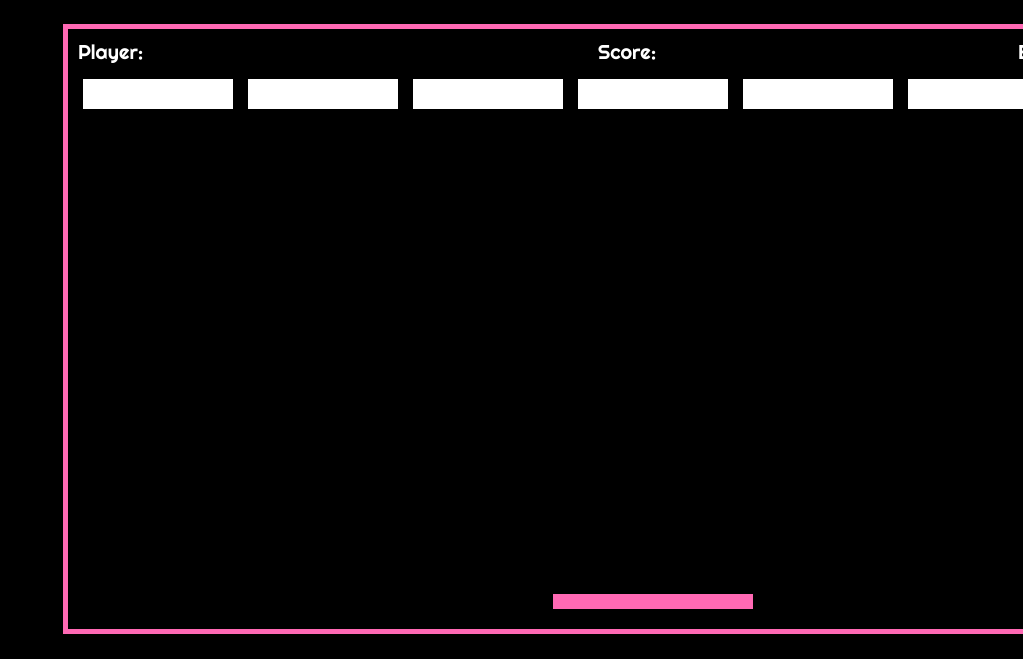
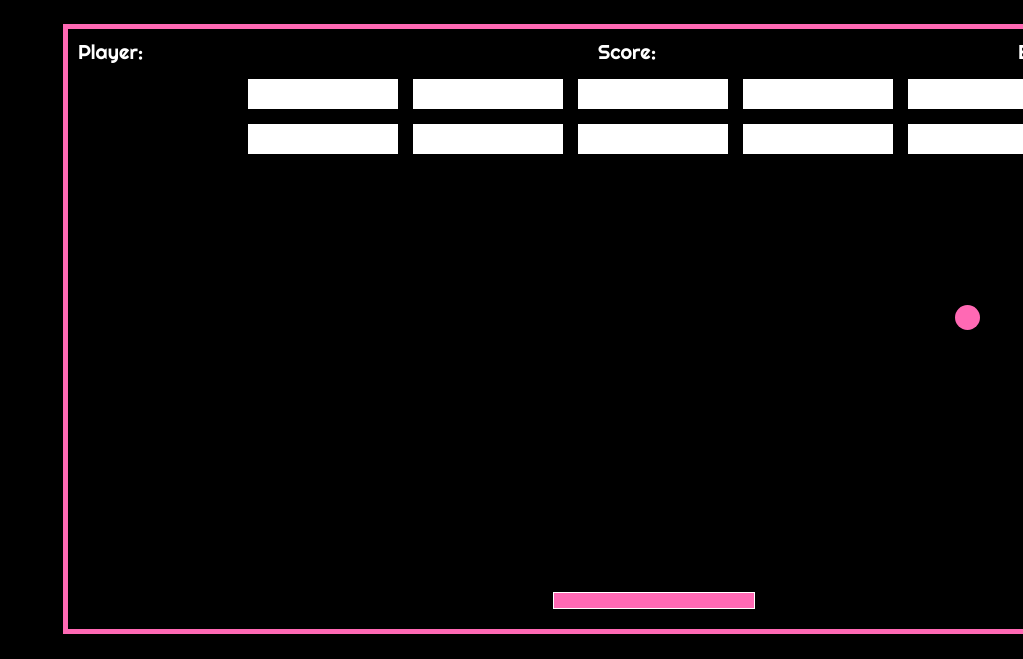
Before and after one commit to krezman/General-Assembly-Project-1, a plain HTML site: page index.html in a window 1280 px wide. Shown: the part 141-800 px from the top of the page, without its empty margins (257-1280 px from the left). Drawn offline with Linux system fonts and the light colour scheme.

Commit message:
user's platform detects ball

```diff
--- a/css/style.css
+++ b/css/style.css
@@ -57,6 +57,7 @@ body {
   width :200px;
   height: 15px;
   background-color: hotpink;
+  border: 1px solid white;
 }
 
 #playBall {
--- a/js/brickBreaker.js
+++ b/js/brickBreaker.js
@@ -23,13 +23,13 @@ const theBricks = [
   new Brick(675, 520),
   new Brick (840, 520),
   new Brick (1005, 520),
-  // new Brick (15, 475),
-  // new Brick (180, 475),
-  // new Brick (345, 475),
-  // new Brick (510, 475),
-  // new Brick (675, 475),
-  // new Brick (840, 475),
-  // new Brick (1005, 475)
+  new Brick (15, 475),
+  new Brick (180, 475),
+  new Brick (345, 475),
+  new Brick (510, 475),
+  new Brick (675, 475),
+  new Brick (840, 475),
+  new Brick (1005, 475)
 ]
 
 
@@ -95,7 +95,7 @@ createBall()
 
 // Ball movement pattern
 
-let ballHorizontal = 7
+let ballHorizontal = -7
 let ballVertical= 6
 
 const ballMovement = () => {
@@ -103,6 +103,8 @@ const ballMovement = () => {
   currentPositionBall[1] += ballVertical
   createBall()
   contactDetection()
+  wallsReact()
+  userDefense()
 }
 
 setInterval(ballMovement, 25)
@@ -112,6 +114,9 @@ setInterval(ballMovement, 25)
 const ballDiameter = 25
 
 const contactDetection = () => {
+
+/// Checking for brick contact and removal
+
   for (let i = 0; i < theBricks.length; i++) {
     if (((currentPositionBall[0] + ballDiameter) > theBricks[i].bottomLeft[0] && (currentPositionBall[0] + ballDiameter) < theBricks[i].bottomRight[0]) &&
         ((currentPositionBall[1] + ballDiameter) > theBricks[i].bottomLeft[1] && (currentPositionBall[1] + ballDiameter) < theBricks[i].topLeft[1])) {
@@ -123,12 +128,20 @@ const contactDetection = () => {
         }
       }
 
+}
 
+const wallsReact = () => {
   if ((currentPositionBall[0] >= 1145) ||
-      (currentPositionBall[1] >= 575)  ||
-      (currentPositionBall[0] <= 0))
-  {
-    bounce()
+  (currentPositionBall[1] >= 575)  ||
+  (currentPositionBall[0] <= 0)) {
+bounce()
+}
+}
+
+const userDefense = () => {
+  if ((currentPositionBall[0] > currentPosition[0] && currentPositionBall[0] < currentPosition[0] + 200) &&
+      (currentPositionBall[1] > currentPosition[1] && currentPositionBall[1] < currentPosition[1] + 16)) {
+      bounce()
   }
 }
 
@@ -145,7 +158,7 @@ const bounce = () => {
         return
   }
   if (ballHorizontal === -7 && ballVertical === -6) {
-        ballVertical === 6
+        ballVertical = 6
         return
   }
   if (ballHorizontal === -7 && ballVertical === 6) {
@@ -167,5 +180,3 @@ const loseBall = () => {
 }
 
 attemptInterval = setInterval(loseBall, 25)
-
-// Checking to see if we can detect the bricks
```
